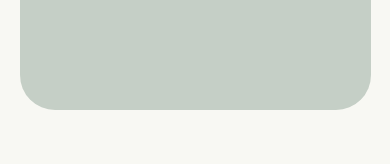
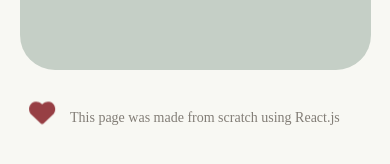
Before and after one commit to ErdbeerenindenBergen/ErdbeerenindenBergen.github.io, a React (Create React App) app in the folder my-app/: page /#/ in a window 390 px wide. Shown: the part 522-686 px from the top of the page. Built offline with nearby package versions, Linux system fonts and the light colour scheme.

Commit message:
adding made-with-love tag

```diff
--- a/my-app/src/components/Home/homeIndex.js
+++ b/my-app/src/components/Home/homeIndex.js
@@ -5,6 +5,9 @@ import AnimatedLetters from '../AnimatedLetters/animatedLettersIndex'
 import './homeIndex.scss'
 import React from "react"
 import Sparkles from 'react-sparkle';
+import { FontAwesomeIcon } from '@fortawesome/react-fontawesome'
+import { faHeart } from '@fortawesome/free-solid-svg-icons'
+// import video from '../../assets/images/Signature.mp4'
 
 const Home = () => {
 
@@ -44,6 +47,7 @@ const Home = () => {
           flicker={false}
         />
         <div className="text-zone home-background">
+          <div></div>
           <br />
           <br />
           <h1>
@@ -68,6 +72,23 @@ const Home = () => {
               CONTACT ME
             </button>
           </div>
+
+        </div>
+
+        <div className="made-with-love">
+
+          <div>
+            <FontAwesomeIcon icon={faHeart} className="icon" />
+            <h9>This page was made from scratch using React.js</h9>
+          </div>
+
+          {/* <div className="video-container">
+            <video src={video} type="video/mp4" width="auto" height="60" className="video-box" autoPlay muted> */}
+              {/* <source src={video} type="video/mp4" /> */}
+              {/* Kassi S. Burnett */}
+            {/* </video>
+          </div> */}
+
         </div>
 
       </div>
--- a/my-app/src/components/Home/homeIndex.scss
+++ b/my-app/src/components/Home/homeIndex.scss
@@ -10,7 +10,7 @@
   h1 {
     //updated colors below
     color: rgb(244, 244, 236);
-    color:rgb(151,168,152);
+    color: rgb(151, 168, 152);
     color: rgb(130, 125, 118);
     font-size: min(max(22px, 6vw), 65px);
     margin: 0;
@@ -29,26 +29,12 @@
     }
   }
 
-  // h2 {
-  //   //updated color
-  //   color: rgb(233, 228, 219);
-  //   color: rgb(166, 153, 146);
-  //   color: rgb(130, 125, 118);
-  //   color:rgb(151,168,152);
-  //   margin-top: 20px;
-  //   font-weight: 400;
-  //   font-size: min(max(23px, 3vw), 45px);
-  //   font-family: sans-serif;
-  //   letter-spacing: 3px;
-  //   animation: fadeIn 1s 1.8s backwards;
-  // }
 
   h3 {
-    //updated color
     color: rgb(233, 228, 219);
     color: rgb(166, 153, 146);
     color: rgb(130, 125, 118);
-    color:rgb(151,168,152);
+    color: rgb(151, 168, 152);
     margin-top: 20px;
     font-weight: 400;
     font-size: min(max(20px, 3vw), 45px);
@@ -56,6 +42,48 @@
     letter-spacing: 3px;
     animation: fadeIn 1s 2.8s backwards;
   }
+
+  .made-with-love {
+    display: flex;
+    padding-top: 30px;
+    margin-left: 150px;
+    justify-content: center;
+  }
+
+  .icon {
+    font-size: 40px;
+    color: rgb(233, 228, 219);
+    color: rgb(151, 63, 68);
+    padding-right: 15px;
+    animation: pulse 0.75s infinite;
+    :pulse {
+      font-size: 105px;
+    }
+  }
+
+  h9 {
+    font-family: cursive;
+    font-size: 24px;
+    color: rgb(130, 125, 118);
+    font-weight: normal;
+  }
+
+  // .video-container {
+  //   border-radius: 10px;
+  //   // padding: 20px 0 20px 0;
+  //   display: flex;
+  //   justify-content: center;
+  //   align-items: center;
+  //   text-align: center;
+  // }
+
+  // .video-box {
+  //   border-radius: 15px;
+  //   margin-left: 20px;
+  //   transform: translateY(-20px);
+  //   // justify-content: center;
+  //   // align-items: center;
+  // }
 
   .button-space {
     display: flex;
@@ -71,7 +99,7 @@
 
   button {
     //updated colors on bottom
-    color: rgb(61,94,85);
+    color: rgb(61, 94, 85);
     color: rgb(137, 157, 139);
     background-color: rgb(255, 234, 206);
     background-color: rgb(233, 228, 219);
@@ -89,11 +117,11 @@
     float: left;
     animation: fadeInAnimation 1s 1.8s backwards;
     white-space: nowrap;
-    margin-bottom: 100px;
-    cursor:pointer;
+    margin-bottom: 60px;
+    cursor: pointer;
 
     &:hover {
-      background:rgb(151,63,68);
+      background: rgb(151, 63, 68);
       color: rgb(244, 244, 236);
       transition: 0.4s ease-in-out;
     }
@@ -105,6 +133,23 @@
     .text-zone {
       top: 50%;
     }
+
+    h9 {
+      font-size: 18px;
+    }
+
+    .icon {
+      font-size: 25px;
+    }
+
+    .made-with-love {
+    margin: auto;
+    }
+
+    // .video-box {
+    //   --webkit-transform: unset;
+    //   transform: unset;
+    // }
   }
 
   .home-background {
@@ -112,3 +157,17 @@
   }
 
 }
+
+@media screen and (max-width: 500px){
+  .home-page {
+  h9 {
+    font-size: 14px;
+  }
+
+  .made-with-love {
+    margin-left: 30px;
+    display: flex;
+    flex-direction: column;
+  }
+}
+}
```
Also changed, not shown: 1 other file (tests, documents, lock files or other folders).
